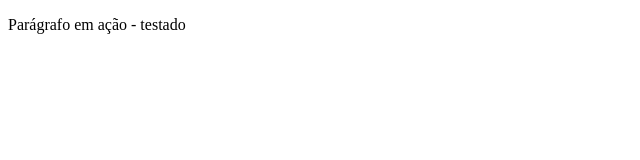
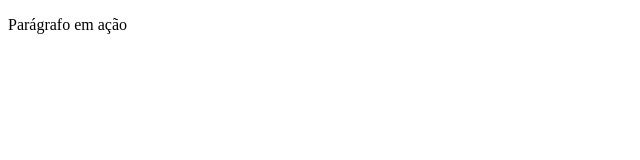
Before and after one commit to andreiomega/curso, a plain HTML site: page index.html in a window 1280 px wide. Shown: the full height of the page, 0-640 px from the left. Drawn offline with Linux system fonts and the light colour scheme.

Commit message:
alteration

```diff
--- a/index.html
+++ b/index.html
@@ -6,6 +6,6 @@
   </head>
 
   <body>
-    <p>Parágrafo em ação - testado</p>
+    <p>Parágrafo em ação</p>
   </body>
 </html>
```
